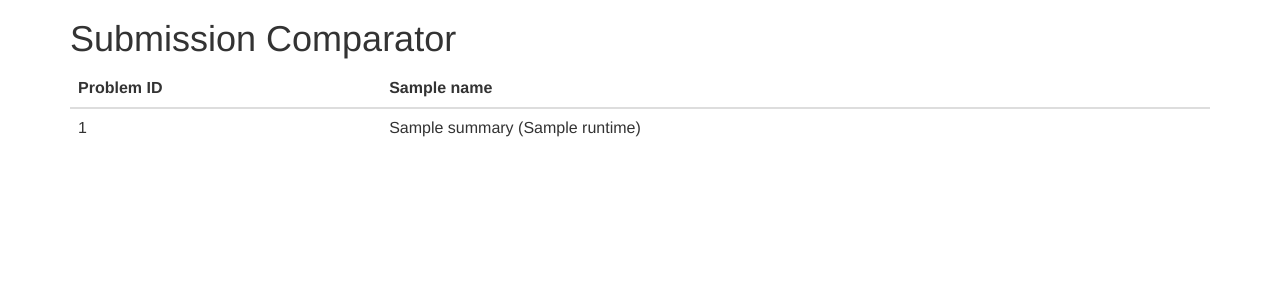
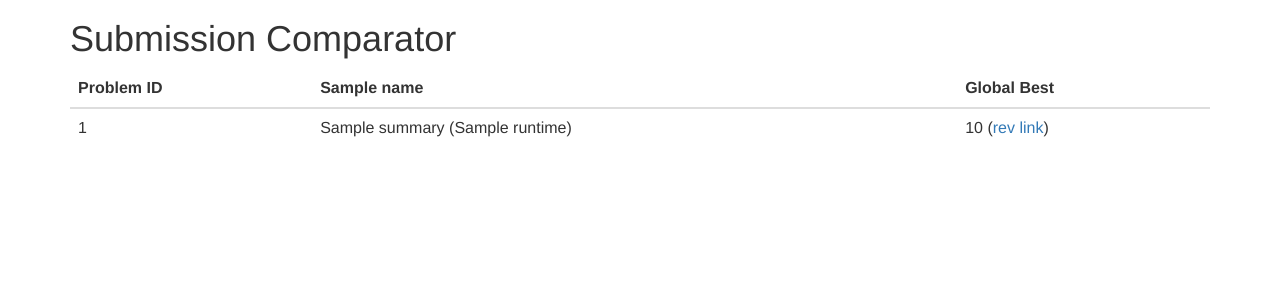
Before and after one commit to osak/ICFPC2015, a Flask app: template hibiki/templates/compare.html in a window 1280 px wide. Shown: the part 51-351 px from the top of the page. Run offline with Flask 2, Linux system fonts and the light colour scheme; the template is opened without the code that fills it: most values are stand-ins (such as "Sample title", 1, 10 or a date in 2020); some libraries are stand-ins or nearby versions.

Commit message:
Hibiki: compare with best

```diff
--- a/hibiki/hibiki.py
+++ b/hibiki/hibiki.py
@@ -126,6 +126,16 @@ def submit_data(docs):
         return False
 
 
+def get_best_rev_score(summary):
+    bestrev = dict()
+    bestscore = dict()
+    for prob_id in summary:
+        maxrev, maxscore = max(summary[prob_id].items(), key=lambda tup: tup[1])
+        bestrev[prob_id] = maxrev
+        bestscore[prob_id] = maxscore
+    return bestrev, bestscore
+
+
 @app.route("/submission", methods=["GET", "POST"])
 def submission():
     context = dict()
@@ -139,25 +149,26 @@ def submission():
         context["message"] = "Success!" if submit_data(submission_data) else "Failure..."
         # fall through to get proessing
     summary, names, best, docs, runtime = get_submission_scores([], False, allrevs=True)
-    bestrev = dict()
-    bestscore = dict()
-    for prob_id in summary:
-        maxrev, maxscore = max(summary[prob_id].items(), key=lambda tup: tup[1])
-        bestrev[prob_id] = maxrev
-        bestscore[prob_id] = maxscore
+    bestrev, bestscore = get_best_rev_score(summary)
     return render_template('submission.html', names=names, problems=summary.keys(), bestrev=bestrev, bestscore=bestscore, **context)
 
 
 @app.route("/compare")
 def compare():
+    context = dict()
     revs = request.args.get('revs')
     if revs:
         revs = revs.split(',')
     else:
         revs = []
     poyo = bool(request.args.get('poyo'))
+    global_best = bool(request.args.get('best'))
     summary, names, best, docs, runtime = get_submission_scores(revs, poyo)
-    return render_template('compare.html', revs=names.keys(), names=names, problems=summary.keys(), summary=summary, best=best, runtime=runtime)
+    if global_best:
+        global_best_rev, global_best_score = get_best_rev_score(get_submission_scores([], False, allrevs=True)[0])
+        context['global_best_rev'] = global_best_rev
+        context['global_best_score'] = global_best_score
+    return render_template('compare.html', revs=names.keys(), names=names, problems=summary.keys(), summary=summary, best=best, runtime=runtime, **context)
 
 
 def get_all_output(query=None):
--- a/hibiki/templates/compare.html
+++ b/hibiki/templates/compare.html
@@ -10,6 +10,9 @@
             {% for rev in revs %}
             <th>{{ names[rev] }}</th>
             {% endfor %}
+            {% if global_best_score is defined %}
+            <th>Global Best</th>
+            {% endif %}
         </tr>
         </thead>
         <tbody>
@@ -21,6 +24,9 @@
                     {{ summary[prob_id][rev] }} ({{ runtime[prob_id][rev] }})
                 </td>
                 {% endfor %}
+                {% if global_best_score is defined %}
+                <td>{{ global_best_score[prob_id] }} (<a href="{{ my_url_for('view_revision', revision=global_best_rev[prob_id]) }}">rev link</a>)</td>
+                {% endif %}
             </tr>
             {% endfor %}
         </tbody>
```
Also changed, not shown: hibiki/templates/index.html (+8 -0 lines).
